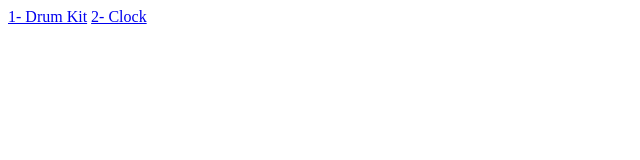
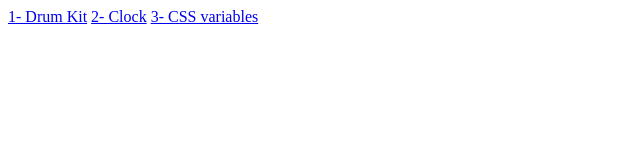
Before and after one commit to yilmazoncum/javascript30, a plain HTML site: page index.html in a window 1280 px wide. Shown: the whole page, without its empty margins (0-640 px from the left). Drawn offline with Linux system fonts and the light colour scheme.

Commit message:
add main menu html

```diff
--- a/index.html
+++ b/index.html
@@ -1,4 +1,5 @@
 <html>
     <a href="./1- JavaScript Drum Kit/index.html">1- Drum Kit</a>
     <a href="./2- Css + Js Clock/index.html">2- Clock</a>
+    <a href="./3- Update Css Variables with JS/index.html">3- CSS variables</a>
 </html>
```
